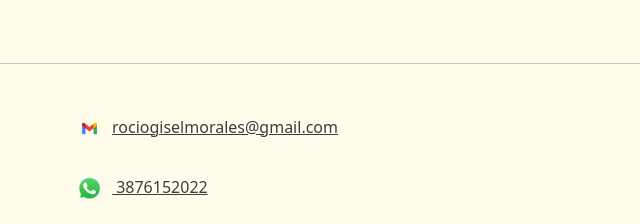
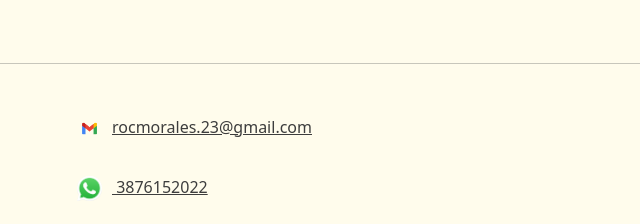
Before and after one commit to rocxilu/portfolio-rocio-morales, a plain HTML site: page index.html in a window 1280 px wide. Shown: the part 9614-9838 px from the top of the page, 640-1280 px from the left. Drawn offline with nearby package versions, Linux system fonts and the light colour scheme; a web font is replaced by a local one.

Commit message:
Update index.html

```diff
--- a/index.html
+++ b/index.html
@@ -325,8 +325,8 @@
             </div>
                 <div class="column">
                     <ul>
-                        <a href="mailto:rociogiselmorales@gmail.com" target="_blank" class="button-link"><img
-                                src="./assets/Gmail-Logo.wine.png" alt="" srcset="" class="logo_icon_wsp">rociogiselmorales@gmail.com</a>
+                        <a href="mailto:rocmorales.23@gmail.com" target="_blank" class="button-link"><img
+                                src="./assets/Gmail-Logo.wine.png" alt="" srcset="" class="logo_icon_wsp">rocmorales.23@gmail.com</a>
                     </ul>
                     <ul>
                         <a href="https://wa.me/3876152022" target="_blank" rel="noopener noreferrer" class="button-link">
@@ -370,4 +370,5 @@
         crossorigin="anonymous"></script>
 </body>
 
+
 </html>
```
